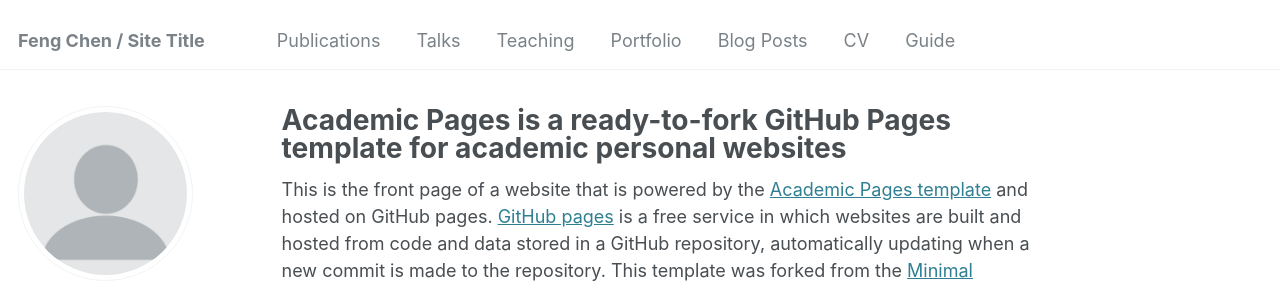
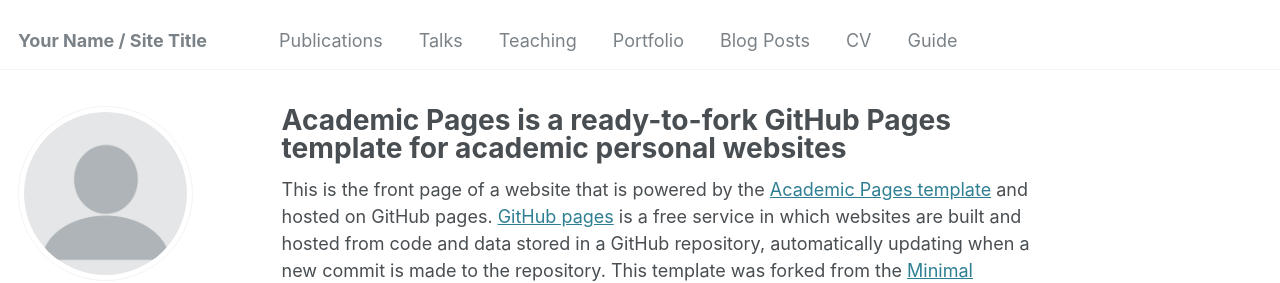
Before and after one commit to fengchen025/fengchen025.github.io, a Jekyll site: the page built from _pages/about.md, in a window 1280 px wide. Shown: the top 283 px of the page. Built offline with Jekyll 4.4.1, drawn with Linux system fonts in a browser that asks for light colours; some web fonts are replaced.

Commit message:
Update _config.yml

```diff
--- a/_config.yml
+++ b/_config.yml
@@ -8,7 +8,7 @@
 
 # Basic Site Settings
 locale                   : "en-US"
-title                    : "Feng Chen / Site Title"
+title                    : "Your Name / Site Title"
 title_separator          : "-"
 name                     : &name "Your Name"
 description              : &description "personal description"
```
